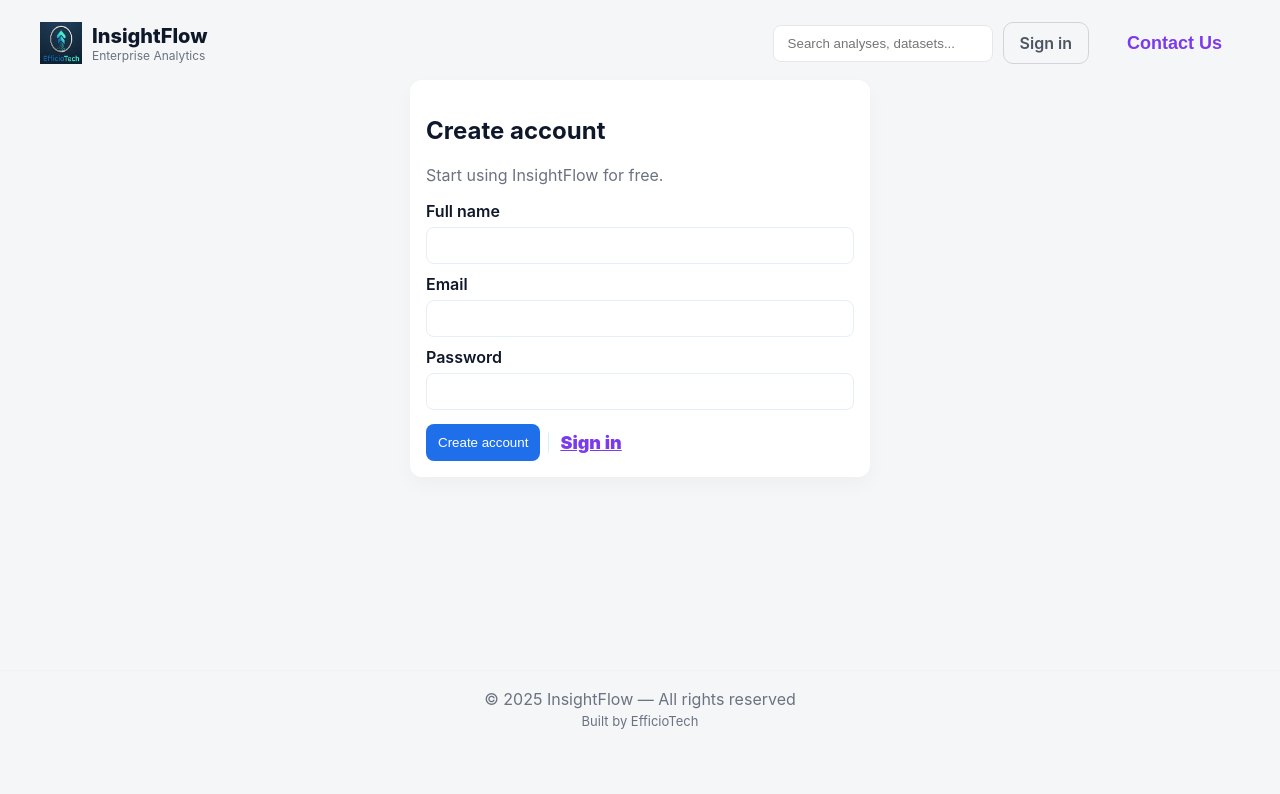
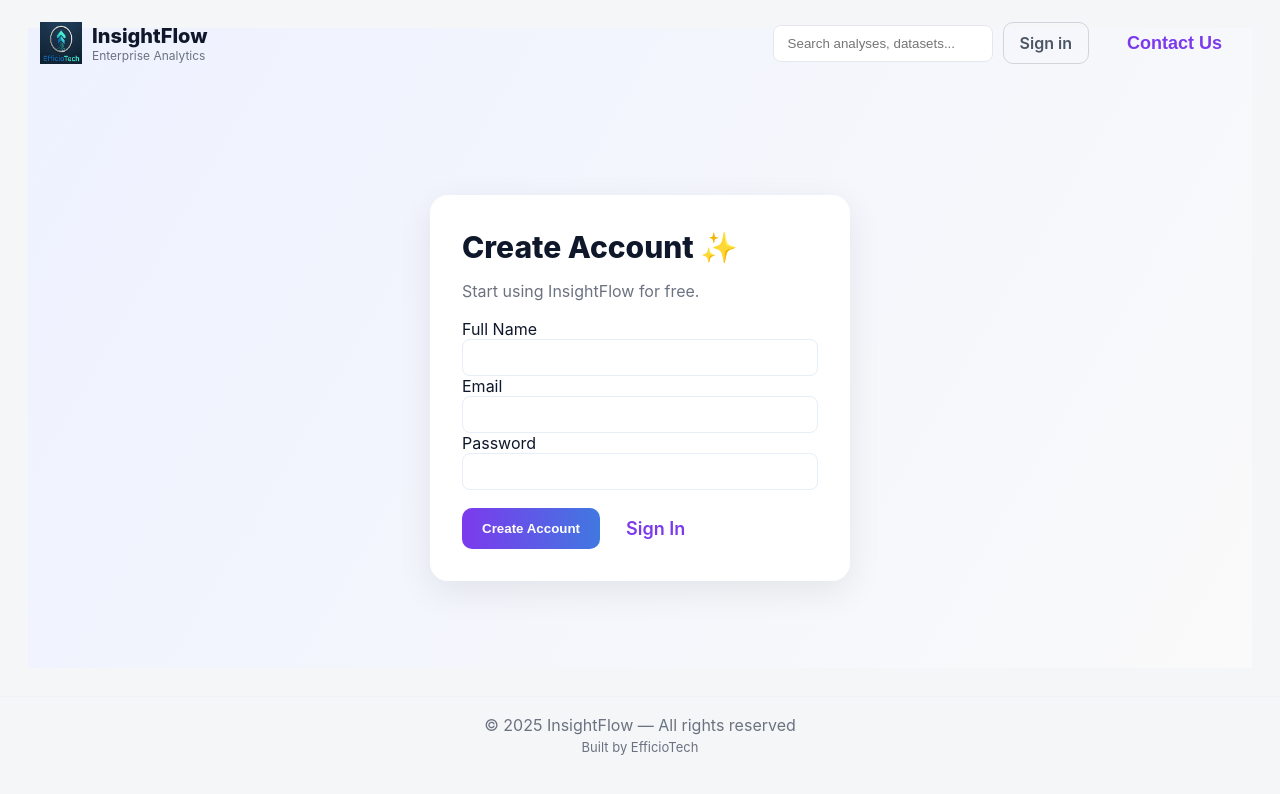
Before and after one commit to shuvaBiswas2018/report-generator, a React (Create React App) app in the folder frontend/: page /signup in a window 1280 px wide. Shown: the top 794 px of the page. Built offline with nearby package versions, Linux system fonts and the light colour scheme.

Commit message:
feat: Update Signup page layout and styles, replace Link with button in AnalysisSelection

```diff
--- a/frontend/src/components/AnalysisSelection.jsx
+++ b/frontend/src/components/AnalysisSelection.jsx
@@ -30,9 +30,9 @@ export default function AnalysisSelection() {
             <h3 className="analysis-name">{item.name}</h3>
 
             {item.active ? (
-              <Link to={item.path} className="analysis-button">
+              <button to={item.path} className="btn-primary">
                 Start Analysis
-              </Link>
+              </button>
             ) : (
               <span className="coming-soon">Coming Soon</span>
             )}
--- a/frontend/src/pages/Signup.jsx
+++ b/frontend/src/pages/Signup.jsx
@@ -18,6 +18,7 @@ export default function Signup() {
     e.preventDefault();
     setError('');
     setBusy(true);
+
     try {
       await auth.signup({ name, email, password });
       navigate('/', { replace: true });
@@ -29,30 +30,64 @@ export default function Signup() {
   };
 
   return (
-    <div className="pf-page">
-      <div style={{ maxWidth: 460, margin: '36px auto' }}>
-        <div className="pf-card">
-          <h2>Create account</h2>
-          <p className="pf-muted">Start using InsightFlow for free.</p>
+    <div className="pf-login-page">
 
-          <form onSubmit={submit} style={{ marginTop: 12 }}>
-            {error && <div style={{ color: 'crimson', marginBottom: 10 }}>{error}</div>}
+      <div className="pf-login-card slide-in">
 
-            <label className="if-label">Full name</label>
-            <input className="pf-input" value={name} onChange={(e) => setName(e.target.value)} required />
+        <h2 className="pf-login-title">Create Account ✨</h2>
+        <p className="pf-login-sub">Start using InsightFlow for free.</p>
 
-            <label className="if-label" style={{ marginTop: 10 }}>Email</label>
-            <input className="pf-input" type="email" value={email} onChange={(e) => setEmail(e.target.value)} required />
+        <form onSubmit={submit} className="pf-login-form">
 
-            <label className="if-label" style={{ marginTop: 10 }}>Password</label>
-            <input className="pf-input" type="password" value={password} onChange={(e) => setPassword(e.target.value)} required />
+          {error && <div className="pf-login-error">{error}</div>}
 
-            <div style={{ display: 'flex', gap: 8, marginTop: 14 }}>
-              <button type="submit" className="pf-primary" disabled={busy}>{busy ? 'Creating...' : 'Create account'}</button>
-              <Link to="/login" className="pf-outlined" style={{ alignSelf: 'center', padding: '8px 12px' }}>Sign in</Link>
-            </div>
-          </form>
-        </div>
+          {/* NAME */}
+          <label className="pf-label">Full Name</label>
+          <input
+            className="pf-input animated-input"
+            type="text"
+            value={name}
+            onChange={(e) => setName(e.target.value)}
+            required
+          />
+
+          {/* EMAIL */}
+          <label className="pf-label" style={{ marginTop: 12 }}>Email</label>
+          <input
+            className="pf-input animated-input"
+            type="email"
+            value={email}
+            onChange={(e) => setEmail(e.target.value)}
+            required
+          />
+
+          {/* PASSWORD */}
+          <label className="pf-label" style={{ marginTop: 12 }}>Password</label>
+          <input
+            className="pf-input animated-input"
+            type="password"
+            value={password}
+            onChange={(e) => setPassword(e.target.value)}
+            required
+          />
+
+          {/* BUTTONS */}
+          <div className="pf-login-buttons">
+            <button
+              type="submit"
+              className="btn-primary"
+              disabled={busy}
+            >
+              {busy ? 'Creating...' : 'Create Account'}
+            </button>
+
+            <Link to="/login" className="pf-outlined animated-outline-btn">
+              Sign In
+            </Link>
+          </div>
+
+        </form>
+
       </div>
     </div>
   );
```
